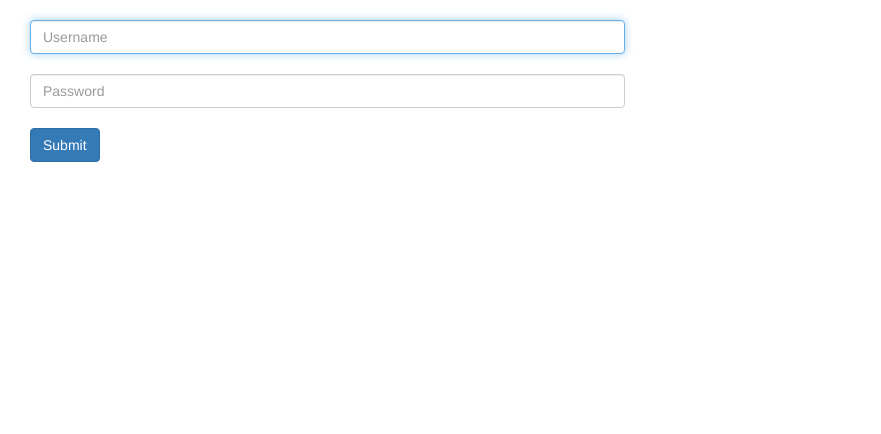
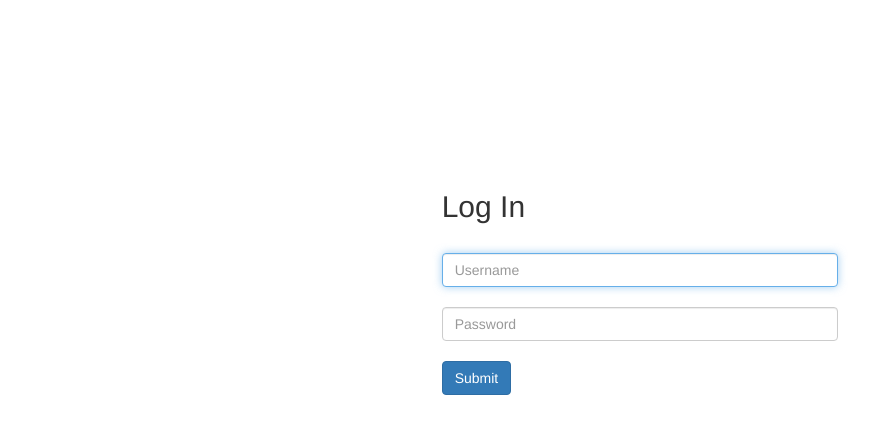
Before and after one commit to Jack-Shin/makeCollabo, a Django app: page /accounts/login/ in a window 1280 px wide. Shown: the part 52-486 px from the top of the page, without its empty margins (0-881 px from the left). Run offline with Django 3.2, Linux system fonts and the light colour scheme; some libraries are stand-ins or nearby versions.

Commit message:
done signIn&Up / Bases

```diff
--- a/MakeCollabo/makeCollabo/templates/base.html
+++ b/MakeCollabo/makeCollabo/templates/base.html
@@ -13,7 +13,6 @@
   </head>
   <body>
 
-    <!--inverse-->
     <!-- Navbar -->
     <nav class="navbar navbar-inverse">
       <div class="container">
@@ -33,8 +32,12 @@
           </ul>
 
           <ul class="nav navbar-nav navbar-right">
+            {% if not user.is_authenticated %}
             <li><a href="{% url 'login' %}">Sign in</a></li>
-            <li><a href="#">Sign up</a></li>
+            <li><a href="{% url 'signup' %}">Sign up</a></li>
+            {% else %}
+            <li><a href="{% url 'logout' %}">Log out</a></li>
+            {% endif %}
           </ul>
         </div>
       </div>
--- a/MakeCollabo/makeCollabo/templates/registration/login.html
+++ b/MakeCollabo/makeCollabo/templates/registration/login.html
@@ -1,27 +1,25 @@
 {% extends "base.html" %}
 
 {%block content %}
-  <div class="container-fluid">
-    <div class="row">
-      <div class="col-md-6">
-        <form action="{% url 'login' %}" method="post" class="form-signin">
+    <div class="row sign-margin">
+    <div class="col-md-4"></div>
+      <div class="col-md-4">
+        <h2>Log In</h2><br>
+
+        {% if form.errors %}
+        <p class="error-text">Your username and password didn't match. Please try again.</p>
+        {% endif %}
+
+        <form action="{% url 'login' %}" method="post">
           {% csrf_token %}
            <label for="id_username" class="sr-only">Username</label>
            <input type="text" id="id_username" maxlength="128" name="username" class="form-control" placeholder="Username" required autofocus>
            <br>
-          <label for="id_password" class="sr-only">Password</label>
            <input type="password" id="id_password" name="password" class="form-control" placeholder="Password" required>
            <br>
            <button class="btn btn-primary btn-submit" type="submit" value="login">Submit</button>
            <input type="hidden" name="next" value="{{ next }}">
         </form>
       </div>
-          <div class="col-md-6">
-        <form action="{% url 'login' %}" method="post" class="form-signin">
-          {% csrf_token %}
-
-        </form>
-      </div>
-    </div>
     </div>
 {% endblock %}
--- a/MakeCollabo/makeCollabo/urls.py
+++ b/MakeCollabo/makeCollabo/urls.py
@@ -2,5 +2,6 @@ from django.conf.urls import url, include
 from . import views
 
 urlpatterns = [
-    url(r'^index/$', views.index, name='index'),
+    url(r'^$', views.index, name='index'),
+    url(r'^accounts/signup/$', views.signup, name='signup'),
 ]
--- a/MakeCollabo/mysite/settings.py
+++ b/MakeCollabo/mysite/settings.py
@@ -115,6 +115,10 @@ USE_L10N = True
 USE_TZ = True
 
 
+#login setting
+
+LOGIN_REDIRECT_URL = '/'
+
 # Static files (CSS, JavaScript, Images)
 # https://docs.djangoproject.com/en/1.11/howto/static-files/
 
```
Also changed, not shown: MakeCollabo/makeCollabo/templates/registration/signup.html (added, +27 -0 lines), MakeCollabo/makeCollabo/views.py (+24 -1 lines). Lines whose indentation alone changed are shown as unchanged.
